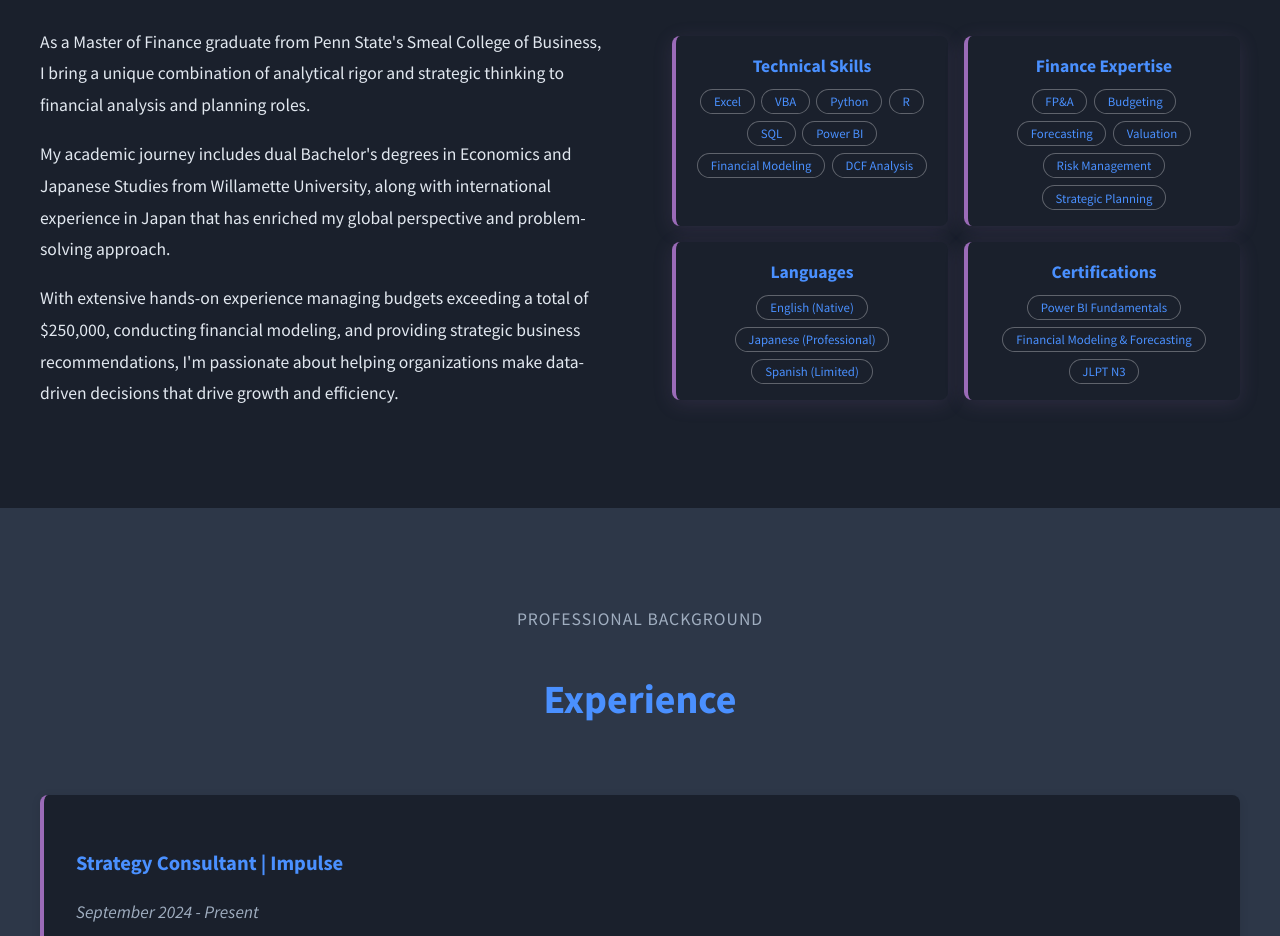
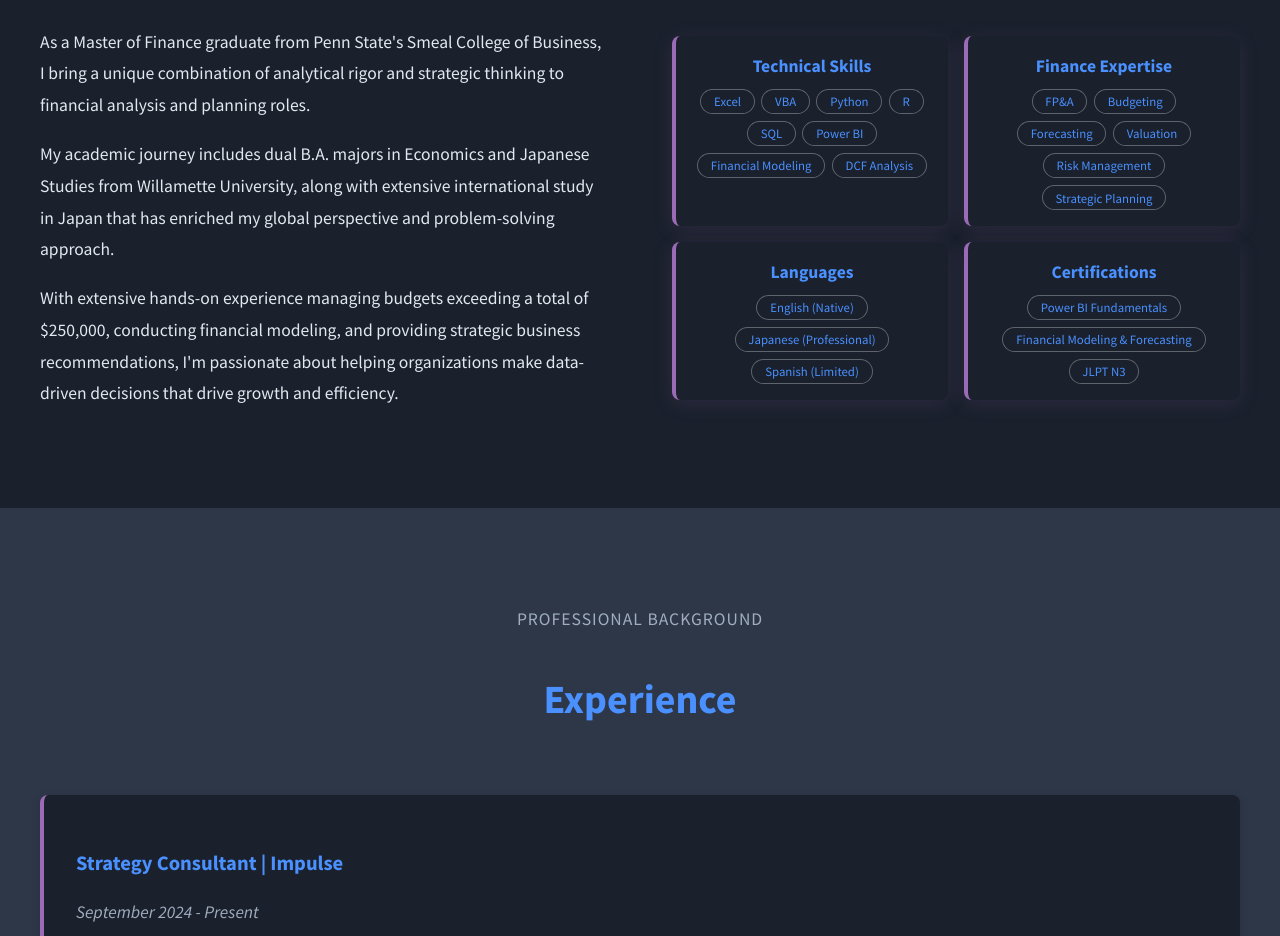
Before and after one commit to gkronisch/Gabriel-Kronisch-Portfolio, a plain HTML site: page index.html in a window 1280 px wide. Shown: the part 1220-2156 px from the top of the page. Drawn offline with Linux system fonts and the light colour scheme.

Commit message:
Update about text

```diff
--- a/index.html
+++ b/index.html
@@ -904,8 +904,8 @@
                         and planning roles.
                     </p>
                     <p>
-                        My academic journey includes dual Bachelor's degrees in Economics and Japanese Studies
-                        from Willamette University, along with international experience in Japan that has
+                        My academic journey includes dual B.A. majors in Economics and Japanese Studies
+                        from Willamette University, along with extensive international study in Japan that has
                         enriched my global perspective and problem-solving approach.
                     </p>
                     <p>
```
